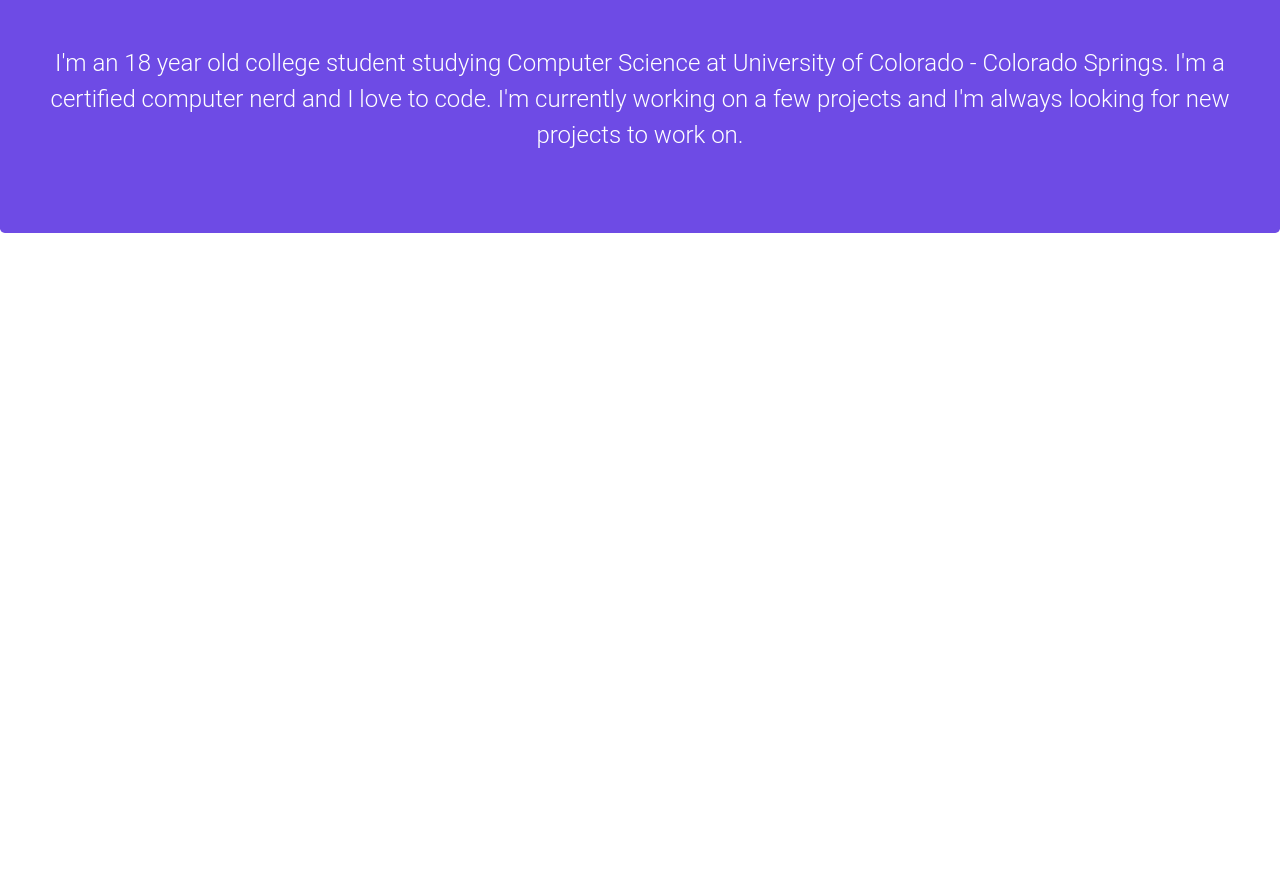
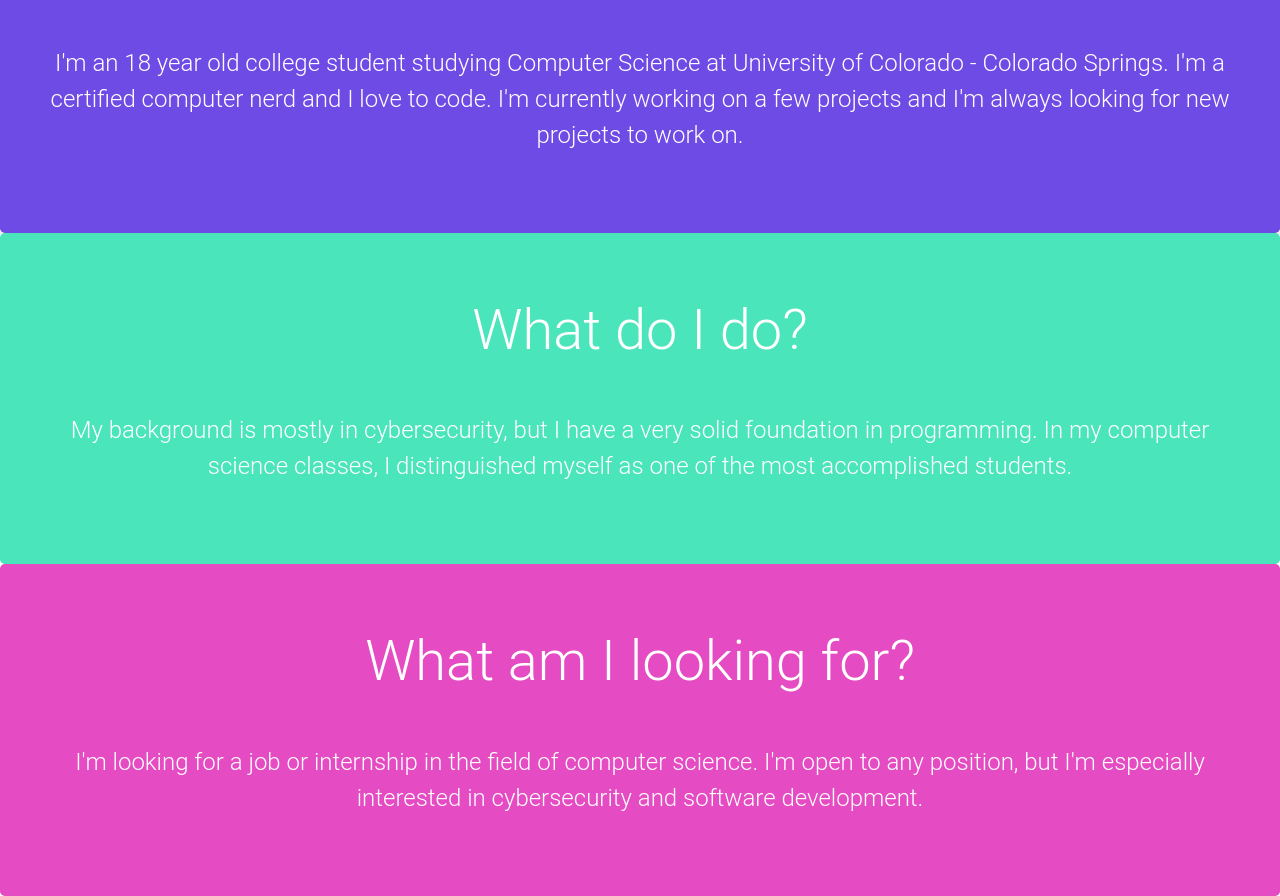
Before and after one commit to bensmart25/personal-site, a plain HTML site: page index.html in a window 1280 px wide. Shown: the part 950-1846 px from the top of the page. Before the commit the page ends 1215 px from the top, so only its background shows below. Drawn offline with nearby package versions, Linux system fonts and the light colour scheme.

Commit message:
Updated home page

```diff
--- a/index.html
+++ b/index.html
@@ -25,5 +25,13 @@
         <h2 class="display-4">Who am I?</h3>
         <p class="description">I'm an 18 year old college student studying Computer Science at University of Colorado - Colorado Springs. I'm a certified computer nerd and I love to code. I'm currently working on a few projects and I'm always looking for new projects to work on.</p>
     </div>
+    <div class="jumbotron what-do-i-do">
+        <h2 class="display-4">What do I do?</h3>
+        <p class="description">My background is mostly in cybersecurity, but I have a very solid foundation in programming. In my computer science classes, I distinguished myself as one of the most accomplished students.</p>
+    </div>
+    <div class="jumbotron what-am-i-looking-for">
+        <h2 class="display-4">What am I looking for?</h3>
+        <p class="description">I'm looking for a job or internship in the field of computer science. I'm open to any position, but I'm especially interested in cybersecurity and software development.</p>
+    </div>
 </body>
 </html>
--- a/style.css
+++ b/style.css
@@ -39,6 +39,17 @@
 .who-am-i{
     animation: fade-in 1s ease-in-out;
     background-color: #6E4BE5;
+    margin-bottom: 0;
+}
+.what-do-i-do{
+    animation: fade-in 1s ease-in-out;
+    background-color: #4BE5BB;
+    margin-bottom: 0;
+}
+.what-am-i-looking-for{
+    animation: fade-in 1s ease-in-out;
+    background-color: #E54BC2;
+    margin-bottom: 0;
 }
 .header .typewriter{
     width: 12ch;
```
